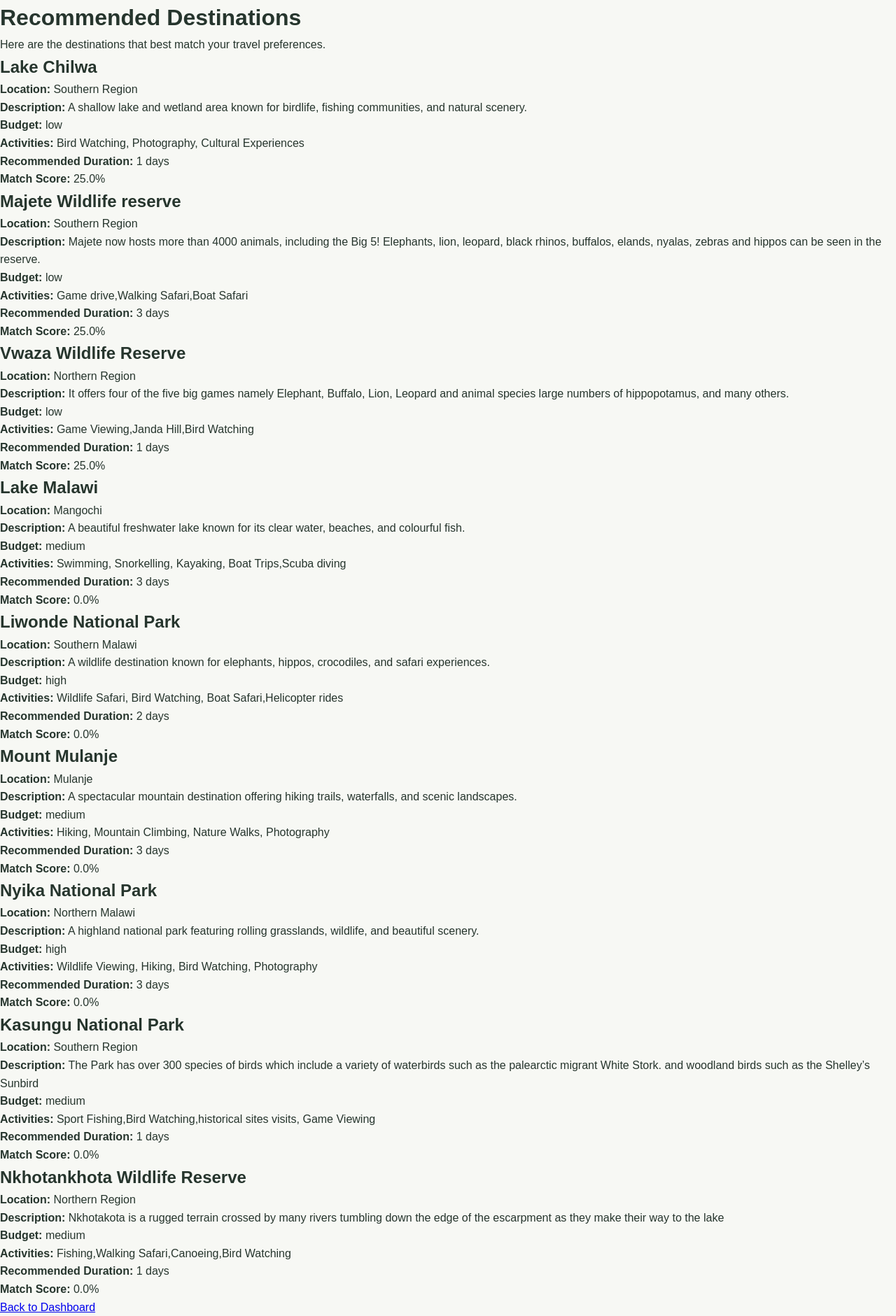
After one commit to TMagwenya/tourism-recommendation-system, a Flask app: page /recommendations in a window 1280 px wide. The commit adds this page. Shown: the whole page at 70% size. Run offline with Flask 3, Linux system fonts and the light colour scheme; a user stored in the database is signed in; data comes from the database, SQL or seed files in the repository; tables that the repository leaves empty hold one stand-in row (values such as "Sample post").

Commit message:
implement app.py ,dashboards.html,recommendations.html and view.jpg

```diff
--- a/app.py
+++ b/app.py
@@ -77,6 +77,17 @@ def home():
 @login_required
 def dashboard():
     return render_template("dashboard.html")
+
+@app.route("/recommendations")
+@login_required
+def recommendations():
+
+    recommendations_list = generate_recommendations(current_user.id)
+
+    return render_template(
+        "recommendations.html",
+        recommendations=recommendations_list
+    )
 
 @app.route("/preferences", methods=["GET", "POST"])
 @login_required
@@ -200,7 +211,7 @@ def register():
         finally:
             connection.close()
 
-        flash("Registration successful! You can now log in.", "success")
+        #flash("Registration successful! You can now log in.", "success")
         return redirect(url_for("login"))
 
     return render_template("register.html")
@@ -245,7 +256,7 @@ def login():
 
         login_user(logged_in_user)
 
-        flash("Login successful!", "success")
+        #flash("Login successful!", "success")
         return redirect(url_for("dashboard"))
 
     return render_template("login.html")
@@ -253,9 +264,139 @@ def login():
 @app.route("/logout")
 @login_required
 def logout():
+
     logout_user()
     flash("You have been logged out successfully.", "success")
     return redirect(url_for("home"))
+
+def classify_budget(budget):
+    if budget < 100000:
+        return "low"
+    elif budget <= 500000:
+        return "medium"
+    else:
+        return "high"
+def calculate_activity_score(preferred_activity, destination_activities):
+    preferred = preferred_activity.lower().strip()
+    activities = destination_activities.lower()
+
+    if preferred in activities:
+        return 100
+
+    return 0
+
+def calculate_budget_score(user_budget, destination_budget):
+    user_category = classify_budget(user_budget)
+
+    if user_category == destination_budget.lower():
+        return 100
+
+    return 0
+
+def calculate_location_score(preferred_location, destination_location):
+    preferred = preferred_location.lower().strip()
+    destination = destination_location.lower().strip()
+
+    if preferred == "":
+        return 100
+
+    if preferred in destination or destination in preferred:
+        return 100
+
+    return 0
+def calculate_duration_score(user_duration, destination_duration):
+    difference = abs(user_duration - destination_duration)
+
+    if difference == 0:
+        return 100
+    elif difference == 1:
+        return 75
+    elif difference == 2:
+        return 50
+    elif difference == 3:
+        return 25
+    else:
+        return 0
+
+def calculate_total_score(activity_score, budget_score,
+                          location_score, duration_score):
+
+    total_score = (
+        (activity_score * 0.40) +
+        (budget_score * 0.25) +
+        (location_score * 0.20) +
+        (duration_score * 0.15)
+    )
+
+    return round(total_score, 2)
+
+def generate_recommendations(user_id):
+    connection = get_db_connection()
+
+    try:
+        preference = connection.execute(
+            """
+            SELECT *
+            FROM tourist_preferences
+            WHERE user_id = ?
+            ORDER BY preference_id DESC
+            LIMIT 1
+            """,
+            (user_id,)
+        ).fetchone()
+
+        if preference is None:
+            return []
+
+        destinations = connection.execute(
+            "SELECT * FROM destinations"
+        ).fetchall()
+
+        recommendations = []
+
+        for destination in destinations:
+
+            activity_score = calculate_activity_score(
+                preference["preferred_activity"],
+                destination["activities"]
+            )
+
+            budget_score = calculate_budget_score(
+                preference["budget"],
+                destination["budget_level"]
+            )
+
+            location_score = calculate_location_score(
+                preference["preferred_location"],
+                destination["location"]
+            )
+
+            duration_score = calculate_duration_score(
+                preference["duration_days"],
+                destination["recommended_duration"]
+            )
+
+            total_score = calculate_total_score(
+                activity_score,
+                budget_score,
+                location_score,
+                duration_score
+            )
+
+            destination_data = dict(destination)
+            destination_data["match_score"] = total_score
+
+            recommendations.append(destination_data)
+
+        recommendations.sort(
+            key=lambda item: item["match_score"],
+            reverse=True
+        )
+
+        return recommendations
+
+    finally:
+        connection.close()
 
 def add_malawi_destinations():
     connection = get_db_connection()
--- /dev/null
+++ b/templates/recommendations.html
@@ -0,0 +1,49 @@
+<!DOCTYPE html>
+
+<html lang="en">
+<head>
+    <meta charset="UTF-8">
+    <meta name="viewport" content="width=device-width, initial-scale=1.0">
+    <title>Recommended Destinations</title>
+    <link rel="stylesheet" href="{{ url_for('static', filename='css/style.css') }}">
+</head>
+<body>
+
+
+<div class="container">
+    <h1>Recommended Destinations</h1>
+
+    <p>Here are the destinations that best match your travel preferences.</p>
+
+    {% if recommendations %}
+        {% for destination in recommendations %}
+            <div class="destination-card">
+                <h2>{{ destination.name }}</h2>
+
+                <p><strong>Location:</strong> {{ destination.location }}</p>
+
+                <p><strong>Description:</strong> {{ destination.description }}</p>
+
+                <p><strong>Budget:</strong> {{ destination.budget_level }}</p>
+
+                <p><strong>Activities:</strong> {{ destination.activities }}</p>
+
+                <p><strong>Recommended Duration:</strong>
+                    {{ destination.recommended_duration }} days
+                </p>
+
+                <p><strong>Match Score:</strong>
+                    {{ destination.match_score }}%
+                </p>
+            </div>
+        {% endfor %}
+    {% else %}
+        <p>No recommendations available yet. Please save your travel preferences first.</p>
+    {% endif %}
+
+    <a href="{{ url_for('dashboard') }}">Back to Dashboard</a>
+</div>
+
+
+</body>
+</html>
```
Also changed, not shown: templates/dashboard.html (+8 -8 lines), static/images/view.jpg (added).
